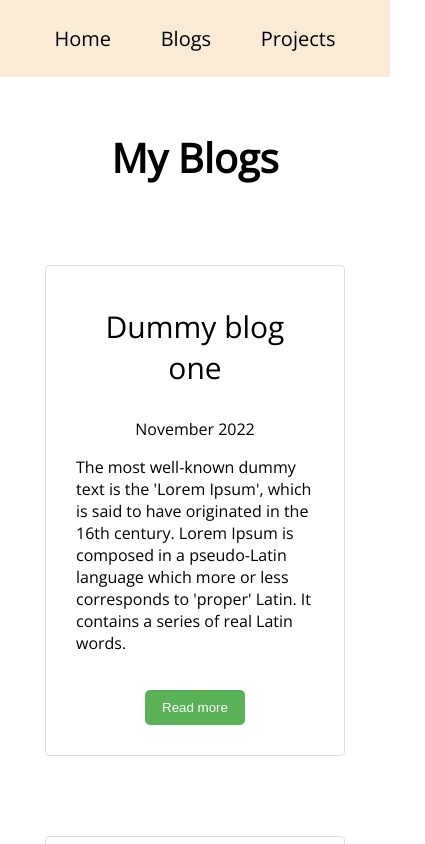
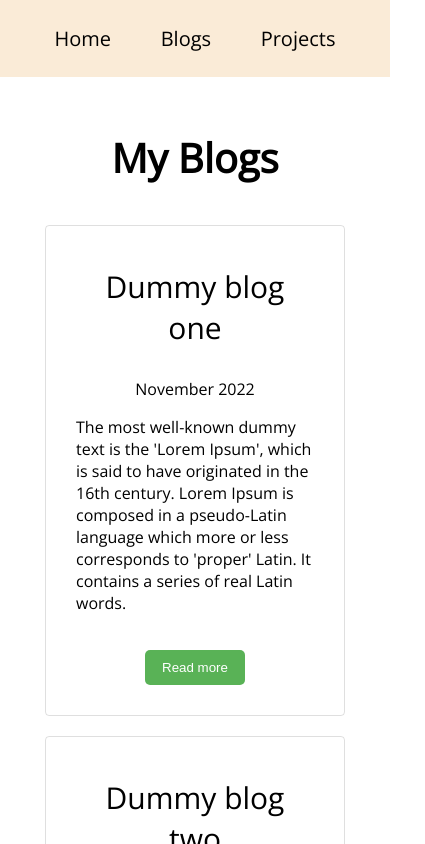
Before and after one commit to Hrushikesh1430/Portfolio, a React (Create React App) app: page /blogs in a window 390 px wide. Shown: the top 844 px of the page, 425 px wide, since content can reach past the window. Built offline with nearby package versions, Linux system fonts and the light colour scheme.

Commit message:
* Blog margin updated.

```diff
--- a/src/components/Blogs/Blogs.css
+++ b/src/components/Blogs/Blogs.css
@@ -20,7 +20,7 @@ text-align: center;
     text-align: center;
     border: 1px solid rgba(0,0,0,.125);
     border-radius: 0.25rem;
-    padding:10px 50px;
+    padding:10px 10px;
     margin-bottom: 20px;
 
 }
@@ -46,7 +46,6 @@ text-align: center;
 @media screen and (max-width:1020px){
     .blog-card{
         width: 300px;
-        margin: 80px;
         padding:10px 30px;
     }
 }
```
